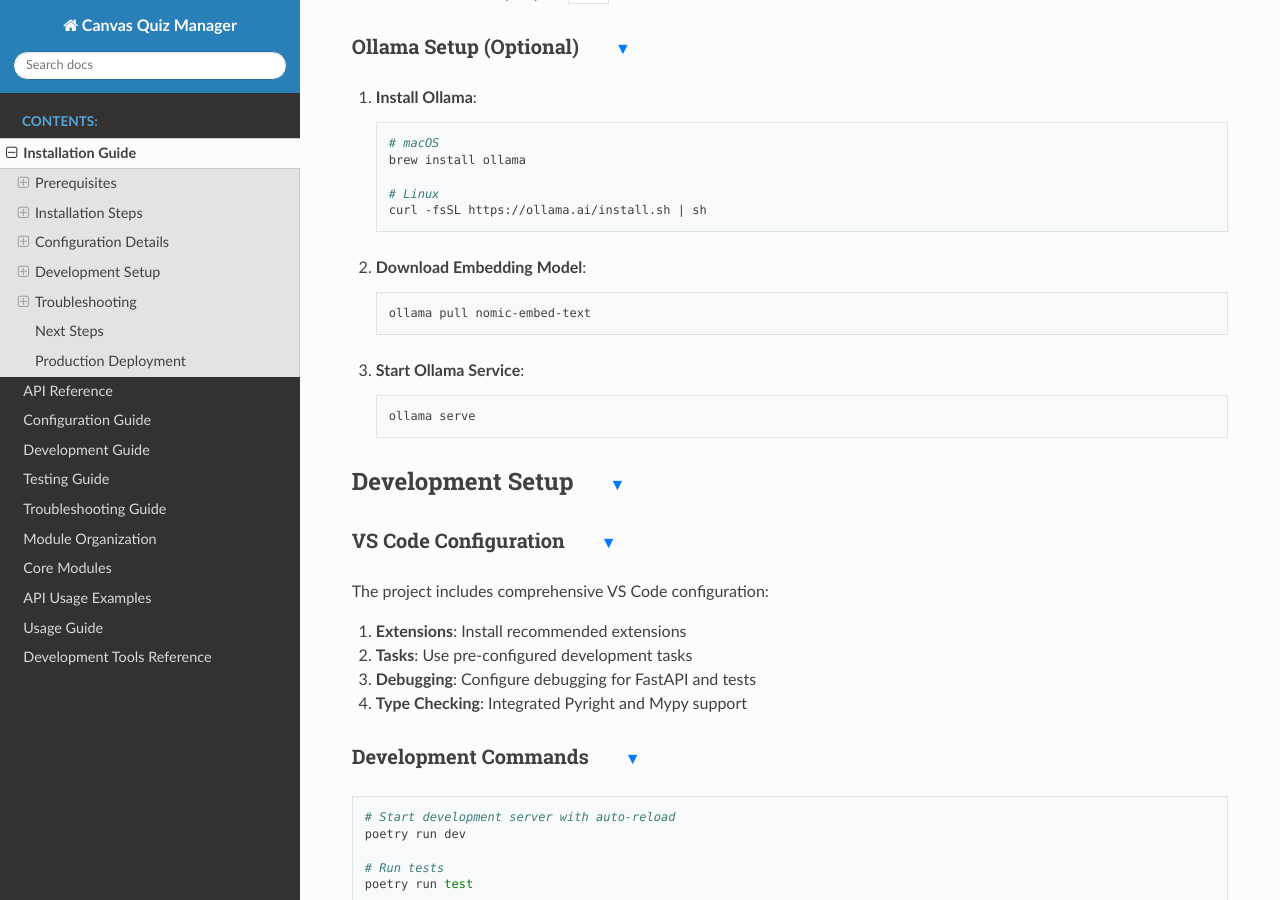
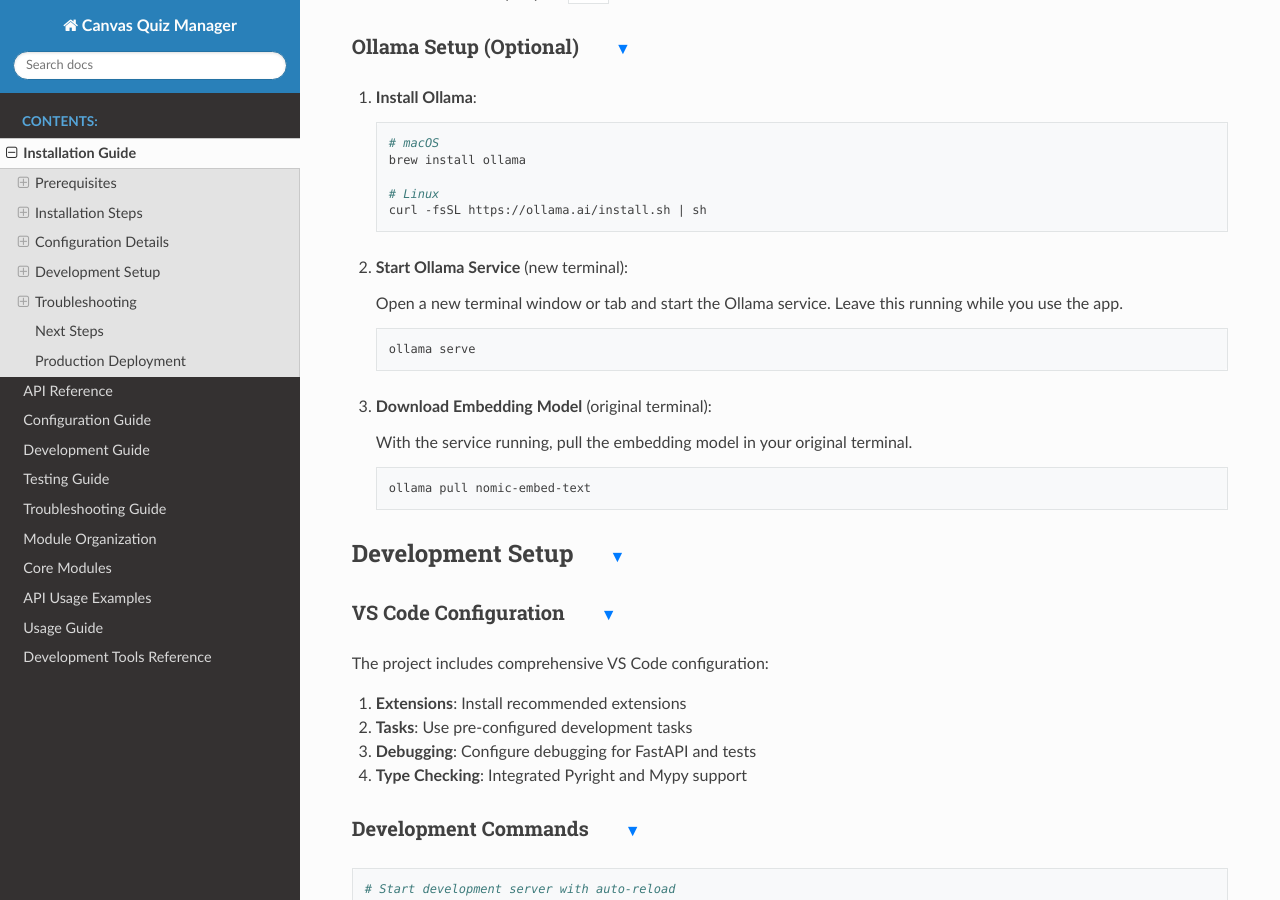
Before and after one commit to rdxsai/Merged-App, a Sphinx documentation site: the page built from docs/installation.md, in a window 1280 px wide and 900 px high, scrolled down 2339 px. Built offline with Sphinx 7.4.7 and the Read the Docs theme 3.1.0, drawn with Linux system fonts in a browser that asks for light colours; some of the changed text lies outside the part shown.

Commit message:
docs: update installation instructions for Ollama and Canvas URL
- Reorder Ollama setup: start 'ollama serve' in new terminal before pulling model
- Set CANVAS_BASE_URL to https://canvas.vt.edu in environment examples
- Add note to keep Ollama service running while using the app
- Update docs/installation.md, README.md, and .env.template for consistency

````diff
--- a/docs/installation.md
+++ b/docs/installation.md
@@ -40,7 +40,7 @@ Create a `.env` file in the project root with the following variables:
 
 ```bash
 # Canvas LMS Configuration
-CANVAS_BASE_URL=https://your-institution.instructure.com
+CANVAS_BASE_URL=https://canvas.vt.edu
 CANVAS_API_TOKEN=your_canvas_api_token
 COURSE_ID=your_course_id
 QUIZ_ID=your_quiz_id
@@ -117,15 +117,20 @@ http://localhost:8080
    curl -fsSL https://ollama.ai/install.sh | sh
    ```
 
-2. **Download Embedding Model**:
+2. **Start Ollama Service** (new terminal):
+
+   Open a new terminal window or tab and start the Ollama service. Leave this running while you use the app.
+
+   ```bash
+   ollama serve
+   ```
+
+3. **Download Embedding Model** (original terminal):
+
+   With the service running, pull the embedding model in your original terminal.
 
    ```bash
    ollama pull nomic-embed-text
-   ```
-
-3. **Start Ollama Service**:
-   ```bash
-   ollama serve
    ```
 
 ## Development Setup
````
Also changed, not shown: README.md (+13 -1 lines), 1 other file.
